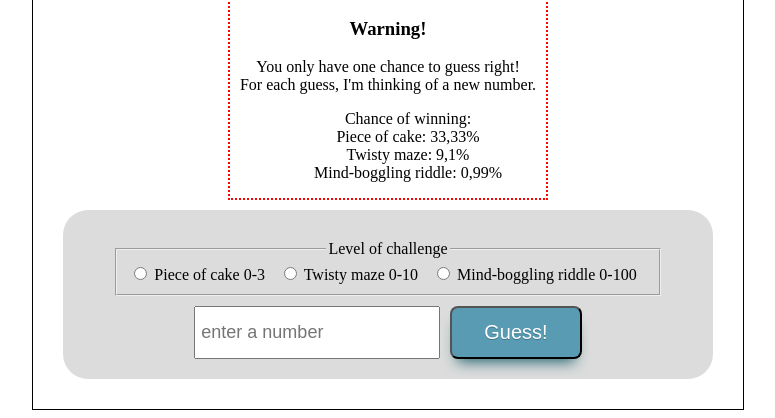
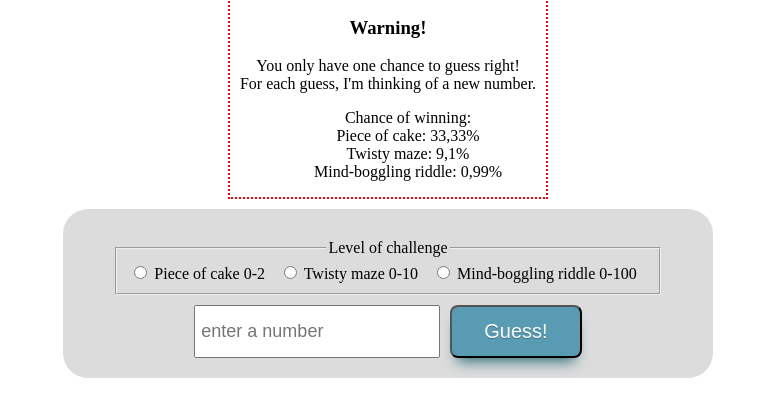
Before and after one commit to EmmaBjerknes/Guess-number-game, a website built with webpack: page dist/index.html in a window 1280 px wide. Shown: the part 144-562 px from the top of the page, without its empty margins (252-1027 px from the left). Built offline with nearby package versions, Linux system fonts and the light colour scheme.

Commit message:
removed border + type error in html

```diff
--- a/dist/index.html
+++ b/dist/index.html
@@ -31,7 +31,7 @@
             <legend>Level of challenge</legend>
 
             <input type="radio" name="option" id="opt1" value="2" />
-            <label for="opt1">Piece of cake 0-3</label>
+            <label for="opt1">Piece of cake 0-2</label>
 
             <input type="radio" name="option" id="opt2" value="10" />
             <label for="opt2">Twisty maze 0-10</label>
--- a/dist/style.css
+++ b/dist/style.css
@@ -5,7 +5,6 @@ body {
   flex-direction: column;
   width: 650px;
   margin: 30px auto;
-  border: 1px solid black;
   padding: 30px;
 }
 
```
